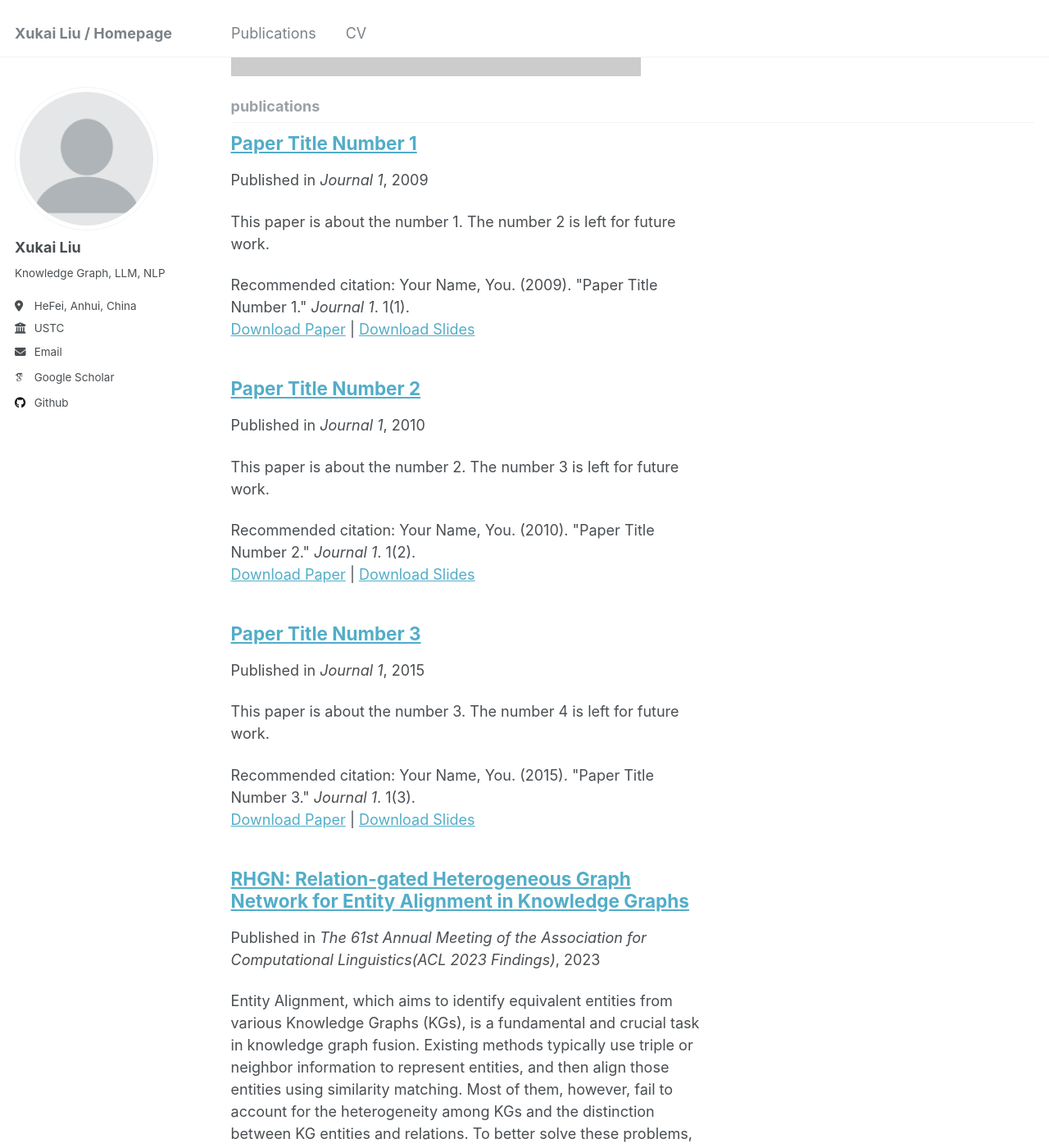
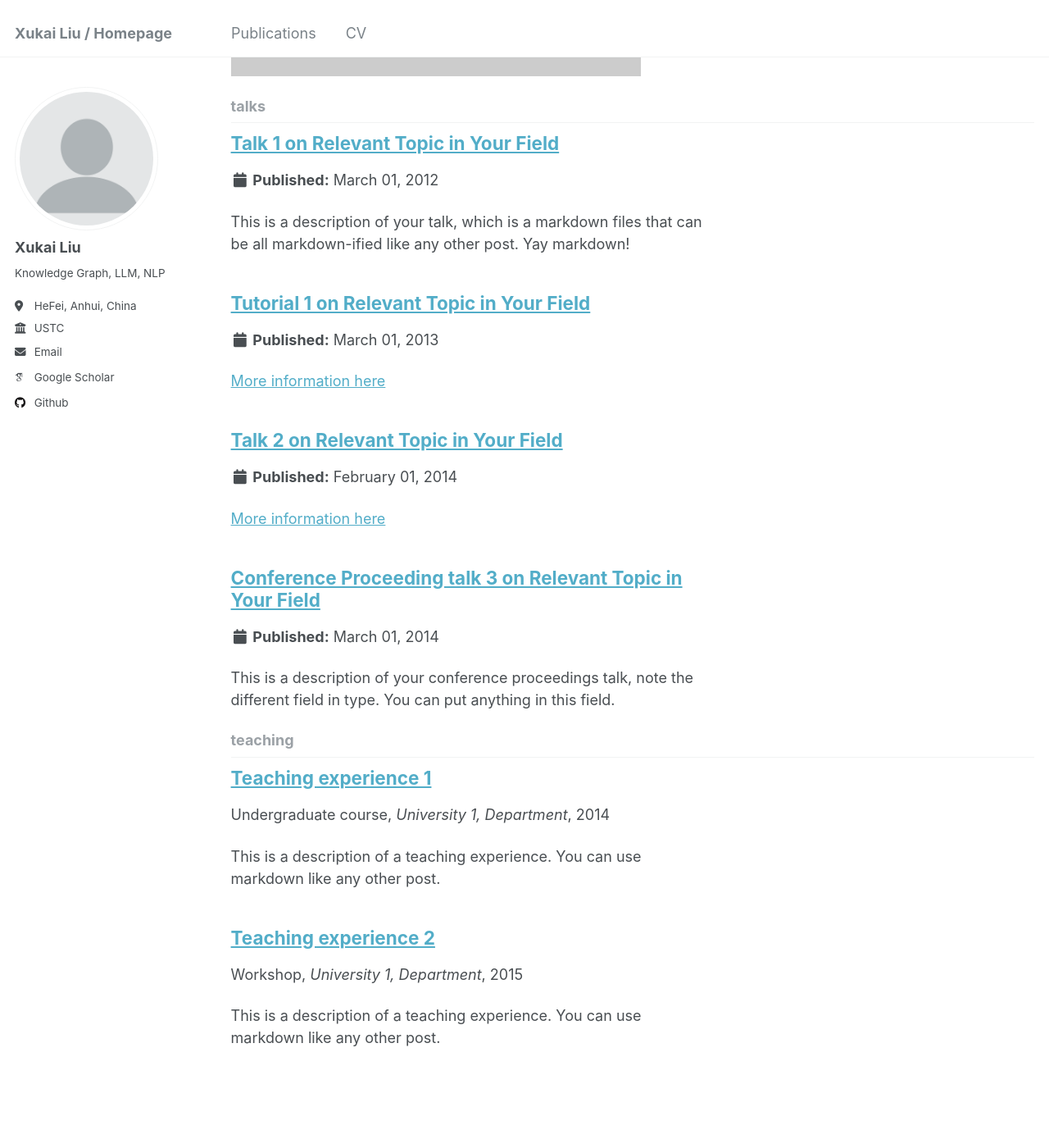
Before and after one commit to laquabe/laquabe.github.io, a Jekyll site: the page built from _pages/collection-archive.html, in a window 1280 px wide and 1400 px high, scrolled down 999 px. Shown: the whole window at 82% size. Built offline with Jekyll 4.4.1, drawn with Linux system fonts in a browser that asks for light colours; some web fonts are replaced; part of the change alters nothing that is shown; some of the changed text lies outside the part shown.

```diff
--- a/_config.yml
+++ b/_config.yml
@@ -216,8 +216,8 @@ collections:
     output: true
     permalink: /:collection/:path/
   publications:
-    output: true
-    permalink: :path
+    output: false
+    permalink: /:collection/:path/
   portfolio:
     output: true
     permalink: /:collection/:path/
```
